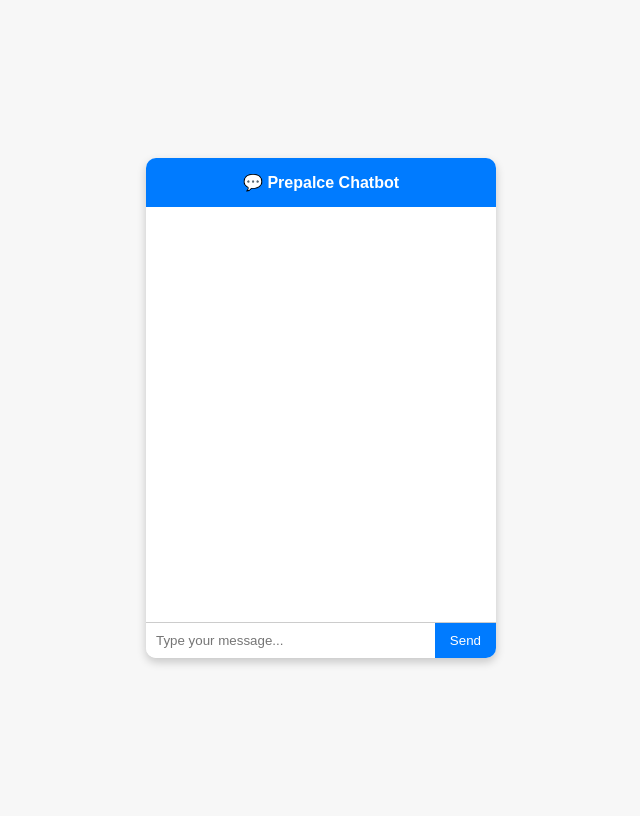
After one commit to Shivnadan-verma/Prepalce, a Flask app: template templates/chatbot.html in a window 1280 px wide. The commit adds this page. Shown: the whole page, without its empty margins (319-959 px from the left). Run offline with Flask 3, Linux system fonts and the light colour scheme; the template is opened without the code that fills it, so the values that code supplies are empty; parts of the project's set-up code (start-up, migrations or seed data) failed here and were passed over; some libraries are stand-ins or nearby versions.

Commit message:
chatbot page

```diff
--- /dev/null
+++ b/templates/chatbot.html
@@ -0,0 +1,128 @@
+<!DOCTYPE html>
+<html lang="en">
+<head>
+  <meta charset="UTF-8">
+  <title>Prepalce Chatbot</title>
+  <style>
+    body {
+      font-family: Arial, sans-serif;
+      background: #f7f7f7;
+      display: flex;
+      justify-content: center;
+      align-items: center;
+      height: 100vh;
+    }
+
+    .chat-container {
+      width: 350px;
+      height: 500px;
+      background: white;
+      border-radius: 10px;
+      box-shadow: 0 4px 10px rgba(0, 0, 0, 0.2);
+      display: flex;
+      flex-direction: column;
+      overflow: hidden;
+    }
+
+    .chat-header {
+      background-color: #007bff;
+      color: white;
+      padding: 15px;
+      text-align: center;
+      font-weight: bold;
+    }
+
+    .chat-body {
+      flex: 1;
+      padding: 10px;
+      overflow-y: auto;
+    }
+
+    .chat-message {
+      margin: 8px 0;
+    }
+
+    .user {
+      text-align: right;
+      color: #007bff;
+    }
+
+    .bot {
+      text-align: left;
+      color: #444;
+    }
+
+    .chat-footer {
+      display: flex;
+      border-top: 1px solid #ccc;
+    }
+
+    #userInput {
+      flex: 1;
+      padding: 10px;
+      border: none;
+      outline: none;
+    }
+
+    #sendBtn {
+      padding: 10px 15px;
+      background-color: #007bff;
+      color: white;
+      border: none;
+      cursor: pointer;
+    }
+
+    #sendBtn:hover {
+      background-color: #0056b3;
+    }
+  </style>
+</head>
+<body>
+
+<div class="chat-container">
+  <div class="chat-header">💬 Prepalce Chatbot</div>
+  <div class="chat-body" id="chatBody"></div>
+  <div class="chat-footer">
+    <input type="text" id="userInput" placeholder="Type your message...">
+    <button id="sendBtn">Send</button>
+  </div>
+</div>
+
+<script>
+  const chatBody = document.getElementById("chatBody");
+  const userInput = document.getElementById("userInput");
+  const sendBtn = document.getElementById("sendBtn");
+
+  const botReplies = {
+    "hi": "Hello! 👋 How can I help you with placement or resume tips?",
+    "what is amcat": "AMCAT is an assessment test to evaluate your aptitude, technical skills, and employability.",
+    "resume tips": "Make sure your resume includes a summary, skills, projects, and education. Use keywords from job descriptions!",
+    "how to improve cgpa": "Attend lectures, take notes, revise regularly, and practice previous year papers.",
+    "bye": "Goodbye! All the best for your placements!",
+    "default": "Sorry, I didn't get that. Try asking about AMCAT, resume tips, or placement advice."
+  };
+
+  sendBtn.onclick = () => {
+    const msg = userInput.value.trim().toLowerCase();
+    if (msg === "") return;
+
+    appendMessage("user", userInput.value);
+    userInput.value = "";
+
+    const reply = botReplies[msg] || botReplies["default"];
+    setTimeout(() => {
+      appendMessage("bot", reply);
+    }, 500);
+  };
+
+  function appendMessage(sender, text) {
+    const msgDiv = document.createElement("div");
+    msgDiv.className = `chat-message ${sender}`;
+    msgDiv.textContent = text;
+    chatBody.appendChild(msgDiv);
+    chatBody.scrollTop = chatBody.scrollHeight;
+  }
+</script>
+
+</body>
+</html>
--- a/templates/landing.html
+++ b/templates/landing.html
@@ -132,6 +132,7 @@
         <p>&copy; 2024 Placement Prediction | Powered by SISTec</p>
     </footer>
     <script>
+        window.location.href="chatbot.html"
 
     </script>
 
```
